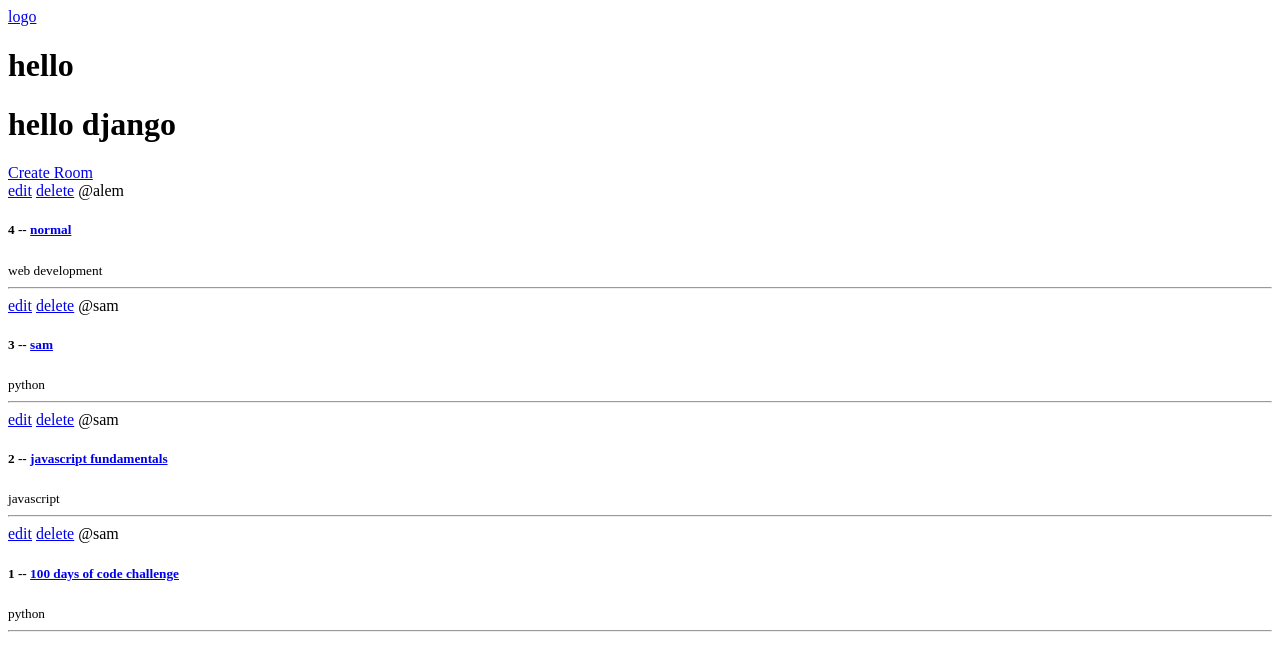
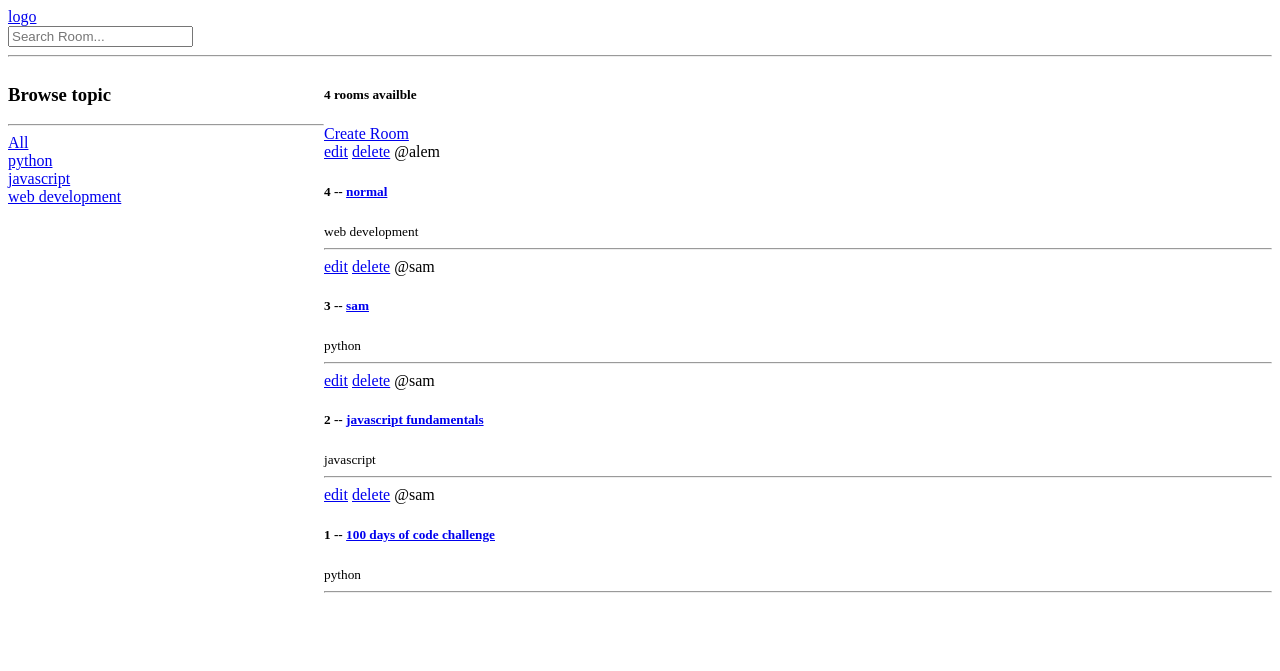
Before and after one commit to sam23121/discord, a Django app: page / in a window 1280 px wide. Shown: the top 671 px of the page. Run offline with Django 4.2, Linux system fonts and the light colour scheme; data comes from the database, SQL or seed files in the repository.

Commit message:
creating a searchbar

```diff
--- a/base/templates/base/home.html
+++ b/base/templates/base/home.html
@@ -2,12 +2,35 @@
 
 
 {% block content %}
-    <h1>hello</h1>
-<h1>hello django</h1>
-<div>
-    <a href="{% url 'create-room' %}">Create Room</a>
-</div>
-{% for room in rooms %}
+
+<style>
+    .home-container{
+        display: grid;
+        grid-template-columns: 1fr 3fr;
+    }
+</style>
+<div class="home-container">
+
+    <div>
+        <h3>Browse topic</h3>
+        <hr>
+
+        <div>
+            <a href="{% url 'home' %}">All</a>
+        </div>
+
+        {% for topic in topics %}
+        <div>
+            <a href="{% url 'home' %}?q={{topic.name}}">{{topic.name}}</a>
+        </div>
+        {% endfor %}
+    </div>
+
+    <div>
+        <h5>{{room_count}} rooms availble</h5>
+        <a href="{% url 'create-room' %}">Create Room</a>
+    <div>
+    {% for room in rooms %}
         <div>
             <a href="{% url 'update-room' room.id %}">edit</a>
             <a href="{% url 'delete-room' room.id %}">delete</a>
@@ -17,4 +40,8 @@
             <hr>
         </div>
     {% endfor %}
+        </div>
+    </div>
+</div>
+
 {% endblock content %}
--- a/base/templates/base/navbar.html
+++ b/base/templates/base/navbar.html
@@ -8,5 +8,12 @@
     <a href="/">
         <navbar>logo</navbar>
     </a>
+
+    <form method="get" action="{% url 'home' %}">
+        <input type="text" name="q" placeholder="Search Room...">
+
+    </form>
+
+    <hr>
 </body>
 </html>
--- a/base/views.py
+++ b/base/views.py
@@ -1,8 +1,10 @@
 from django.shortcuts import render, redirect
 from django.http import HttpResponse
+from matplotlib.style import context
+from django.db.models import Q
 from .forms import RoomForm
 
-from .models import Room
+from .models import Room, Topic
 
 # Create your views here.
 #rooms = [
@@ -12,10 +14,19 @@ from .models import Room
 #]
 
 def home(request):
-    rooms = Room.objects.all()
-    return render(request, 'base/home.html', {
-        'rooms': rooms
-    })
+    q = request.GET.get('q') if request.GET.get('q') != None else  ''
+
+    rooms = Room.objects.filter(
+        Q(topic__name__icontains=q) |
+        Q(descriptions__icontains=q) |
+        Q(name__icontains=q)
+    )
+
+    topics = Topic.objects.all()
+    room_count = rooms.count()
+
+    context = {'rooms' : rooms, 'topics': topics, 'room_count': room_count}
+    return render(request, 'base/home.html', context)
 
 def index(request, pk):
     room = Room.objects.get(id=pk)
```
